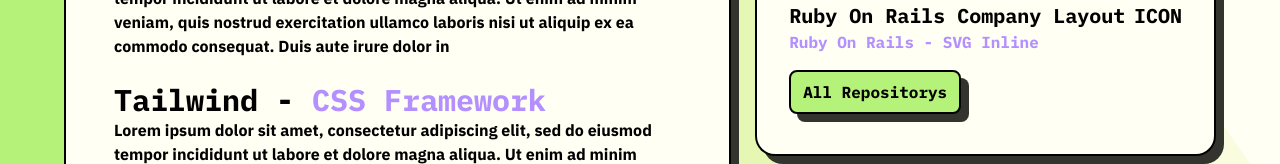
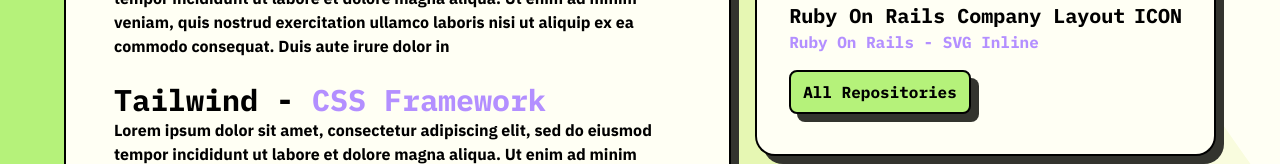
Before and after one commit to GeorgeClaridge/BrutalDesign, a React (Vite) app in the folder my-project/: page / in a window 1280 px wide. Shown: the part 1406-1570 px from the top of the page. Built offline with nearby package versions, Linux system fonts and the light colour scheme.

Commit message:
Spelling Fix Thanks Dean

```diff
--- a/my-project/src/components/tool/Tool.jsx
+++ b/my-project/src/components/tool/Tool.jsx
@@ -89,7 +89,7 @@
 
             </ul>
 
-            <a target='_blank'rel='noopener noreferrer' href="https://github.com/GeorgeClaridge?tab=repositories"><button className="rounded-lg bg-green border-[2px] shadow-solid-primary px-3 py-2 mt-2 mb-4 text-base hover:-translate-y-1 hover:scale-110 duration-300">All Repositorys</button></a>
+            <a target='_blank'rel='noopener noreferrer' href="https://github.com/GeorgeClaridge?tab=repositories"><button className="rounded-lg bg-green border-[2px] shadow-solid-primary px-3 py-2 mt-2 mb-4 text-base hover:-translate-y-1 hover:scale-110 duration-300">All Repositories</button></a>
 
           </div>
         </div>
```
